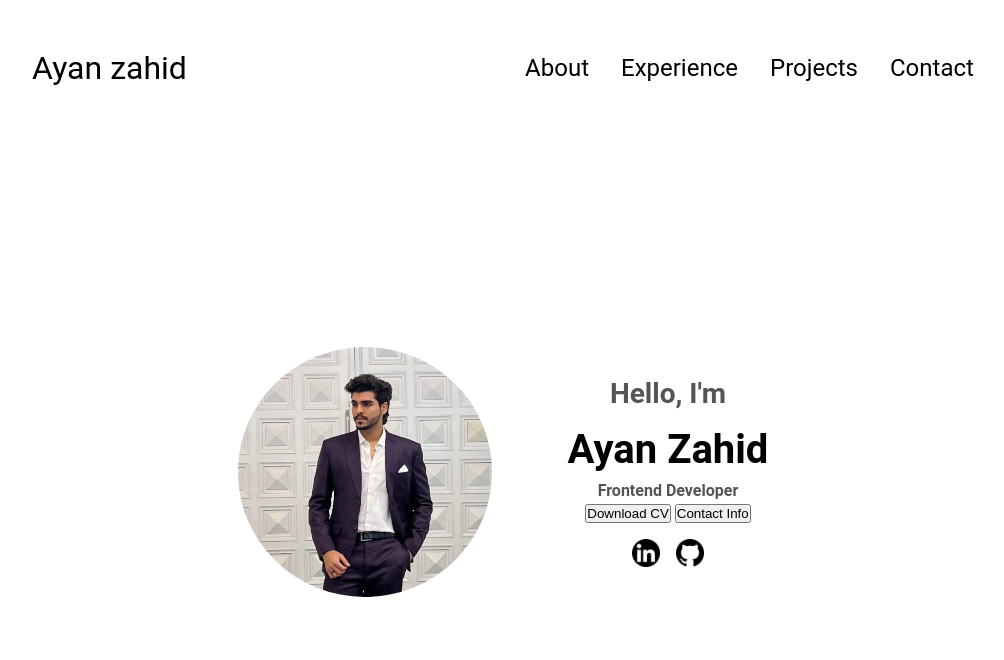
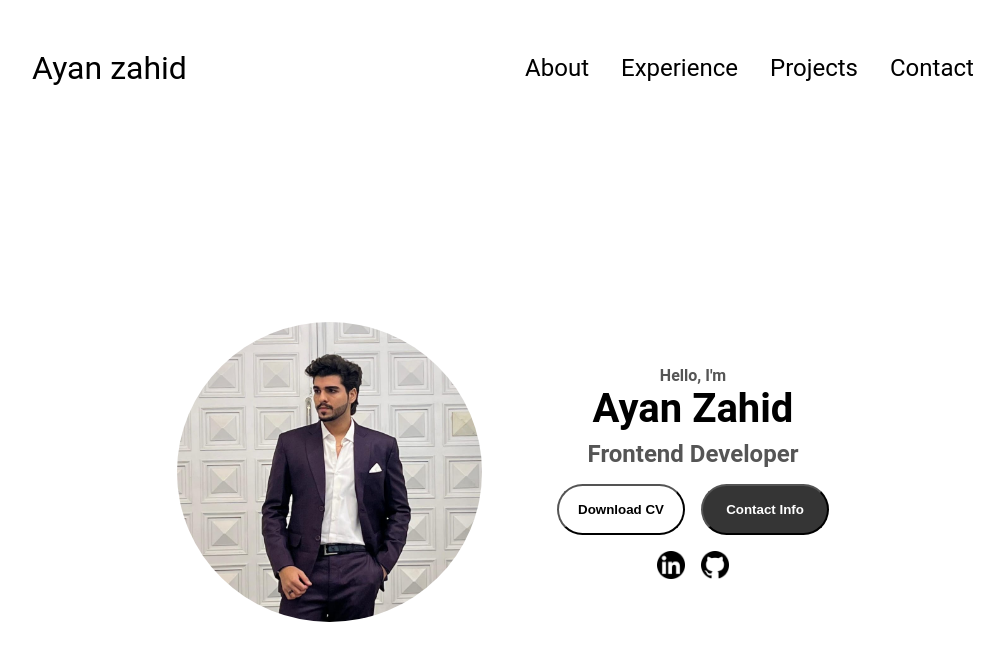
Before and after one commit to ayanzahid-dev/my-portfolio, a plain HTML site: page index.html in a window 1280 px wide. Shown: the whole page, without its empty margins (137-1141 px from the left). Drawn offline with Linux system fonts and the light colour scheme.

Commit message:
First section complete

```diff
--- a/index.html
+++ b/index.html
@@ -58,7 +58,7 @@
             src="./assets/linkedin.png"
             alt="My linkedin profile"
             class="icon"
-            onclick="location.href='https://www.linkedin.com/in/ayan-zahid-1b0a4b1b2/'"
+            onclick="location.href='https://www.linkedin.com/in/ayan-zahid-a54653362/'"
           />
           <img
             src="./assets/github.webp"
--- a/style.css
+++ b/style.css
@@ -19,7 +19,7 @@ p {
 
 /* transition */
 a,
-.btn {
+.btn{
   transition: all 0.3s ease;
 }
 
@@ -159,8 +159,8 @@ section {
 
 .section__pic-container {
   display: flex;
-  height: 250px;
-  width: 250px;
+  height: 300px;
+  width: 300px;
   margin: auto 0;
 }
 
@@ -182,14 +182,12 @@ section {
 
 }
 
-.section__text__p1 {
-  font-size: 1.75rem;
+.section__text__p2 {
+  font-size: 1.5rem;
   margin-bottom: 1rem;
 }
 
-.section__text__p2 {
-    margin-bottom: 0.2rem;
-}
+
 
 .title {
   font-size: 2.5rem;
@@ -209,3 +207,51 @@ section {
   cursor: pointer;
   height: 1.75rem;
 }
+
+/* buttons */
+
+.btn-container{
+    display: flex;
+    justify-content: center;
+    gap: 1rem;
+}
+
+.btn{
+    font-weight: 600;
+    transition: all 300ms ease;
+    padding: 1rem;
+    width: 8rem;
+    border-radius: 2rem;
+}
+
+.btn-color-1,
+.btn-color-2 {
+    border: rgb(53, 53, 53,) 0.1rem solid;
+}
+
+.btn-color-1:hover,
+.btn-color-2:hover {
+    cursor: pointer;
+}
+
+.btn-color-1,
+.btn-color-2:hover {
+   background: rgb(53, 53, 53);
+   color: white;
+}
+
+.btn-color-1:hover{
+    background: rgb(0,0,0);
+}
+
+.btn-color-2{
+    background: none;
+}
+
+.btn-color-2:hover{
+    border: rgb(255, 255, 255) 0.1rem solid;
+}
+
+.btn-container{
+    gap: 1rem;
+}
```
